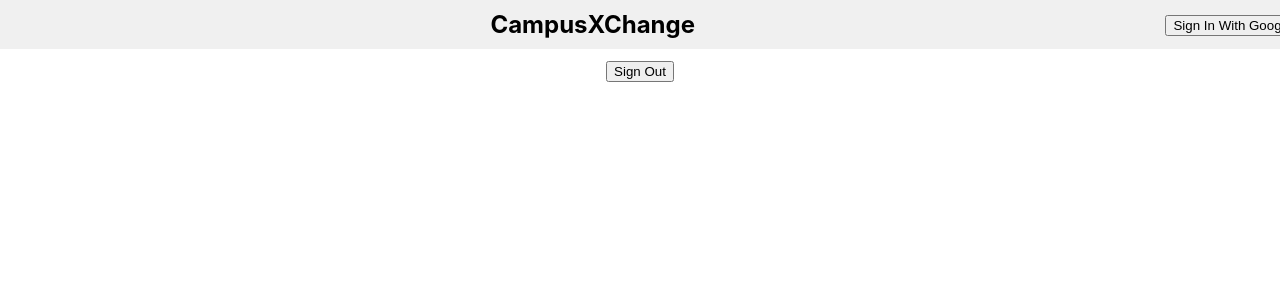
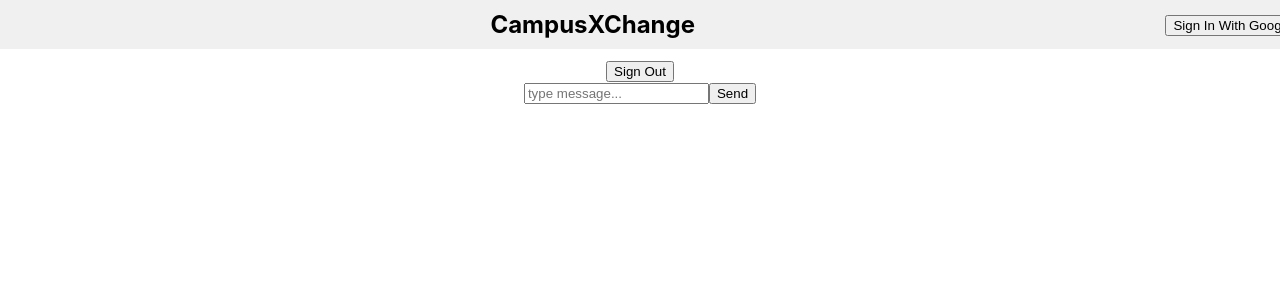
Before and after one commit to 394-s24/CampusXChange, a React (Vite) app: page /profile in a window 1280 px wide. Shown: the top 300 px of the page. Built offline with nearby package versions, Linux system fonts and the light colour scheme; no server answers.

Commit message:
storing messages in firestore

```diff
--- /dev/null
+++ b/src/components/Message.jsx
@@ -0,0 +1,54 @@
+import React, { useState } from 'react';
+import { auth } from '../App';
+import { getFirestore, addDoc, collection, serverTimestamp } from "firebase/firestore";
+/* Firebase */
+import { initializeApp } from "firebase/app";
+
+// Firebase Config
+const firebaseConfig = {
+    apiKey: "AIzaSyDfg5GzgVZFceNSIyv36G_s8r9D-HEpo3k",
+    authDomain: "campus-xchange.firebaseapp.com",
+    databaseURL: "https://campus-xchange-default-rtdb.firebaseio.com",
+    projectId: "campus-xchange",
+    storageBucket: "campus-xchange.appspot.com",
+    messagingSenderId: "517180626197",
+    appId: "1:517180626197:web:abdcd3e001261317dc451c",
+    measurementId: "G-P455SCVKCZ"
+  };
+
+// initialize Firebase
+const app = initializeApp(firebaseConfig);
+
+export const db = getFirestore(app);
+const Message = () => {
+    const [message, setMessage] = useState("");
+
+    const send = async (event) => {
+        event.preventDefault();
+        const { uid, displayName } = auth.currentUser;
+        await addDoc(collection(db, "messages"), {
+            text: message,
+            name: displayName,
+            createdAt: serverTimestamp(),
+            uid,
+        });
+        setMessage("");
+      };
+
+    return (
+      <form onSubmit={(event) => send(event)} className="msg">
+        <label htmlFor="messageInput" hidden>
+          Enter Message
+        </label>
+        <input
+          type="text"
+          placeholder="type message..."
+          value={message}
+          onChange={(e) => setMessage(e.target.value)}
+        />
+        <button type="submit">Send</button>
+      </form>
+    );
+  };
+
+  export default Message;
--- a/src/pages/contact.jsx
+++ b/src/pages/contact.jsx
@@ -8,9 +8,10 @@ import './contact.css'
 
 /* Firebase */
 import { onValue } from "firebase/database";
-
 import { getAuth, signOut } from "firebase/auth";
 
+/* Components */
+import Message from '../components/Message';
 
 const signOutButton = () => {
     const auth = getAuth();
@@ -25,7 +26,6 @@ const signOutButton = () => {
     // redirect to home page
 }
 
-
 export default function Contact({ user, textbookCountRef }) {
     return (
         <div className="contact-wrapper">
@@ -37,6 +37,7 @@ export default function Contact({ user, textbookCountRef }) {
             <a href="/">
                 <button onClick={signOutButton}>Sign Out</button>
             </a>
+            <Message></Message>
 
         </div>
     )
```
